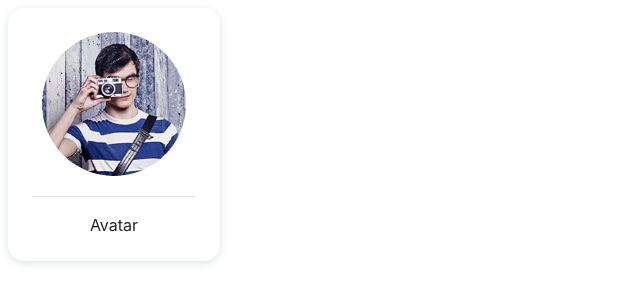
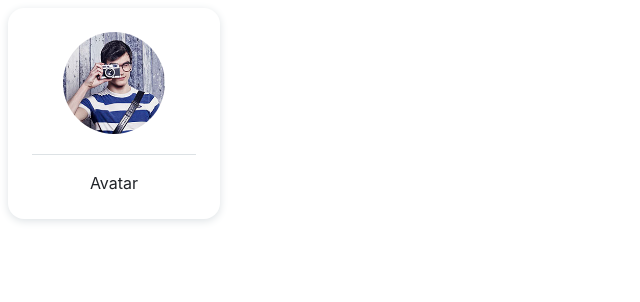
Before and after one commit to js-tasks-ru/htmlcss-20251006_ulyana-kataeva, a website: page 06-lection4/01-avatar/index.html in a window 1280 px wide. Shown: the whole page, without its empty margins (0-640 px from the left). Drawn offline with Linux system fonts and the light colour scheme.

Commit message:
06 Avatar Правки по ревью

```diff
--- a/06-lection4/01-avatar/avatar.css
+++ b/06-lection4/01-avatar/avatar.css
@@ -9,28 +9,26 @@
 }
 
 .avatar {
-    width: 144px;
-    height: 144px;
-    border-radius: 50%;
-    overflow: hidden;
+    width: 102px;
+    height: 102px;
     display: inline-block;
 }
 
-.avatar img {
+.avatar__img {
     width: 100%;
     height: 100%;
+    border-radius: 50%;
     object-fit: cover;
-    display: block;
 }
 
-.avatar-divider {
+.avatar-card__divider {
     width: 100%;
     height: 1px;
     margin: 16px 0;
     background-color: var(--grey-2);
 }
 
-.avatar-label {
+.avatar-card__label {
     font-size: 16px;
     font-family: 'Inter', sans-serif;
     font-weight: 400;
--- a/06-lection4/01-avatar/index.html
+++ b/06-lection4/01-avatar/index.html
@@ -8,10 +8,10 @@
     <body>
         <div class="avatar-card">
             <div class="avatar">
-                <img src="5f97eb431bd4dd6069428f64473bd4e633b7c00b.png" alt="User avatar">
+                <img class="avatar__img" src="5f97eb431bd4dd6069428f64473bd4e633b7c00b.png" alt="User avatar">
             </div>
-            <div class="avatar-divider"></div>
-            <p class="avatar-label">Avatar</p>
+            <div class="avatar-card__divider"></div>
+            <p class="avatar-card__label">Avatar</p>
         </div>
     </body>
 </html>
```
